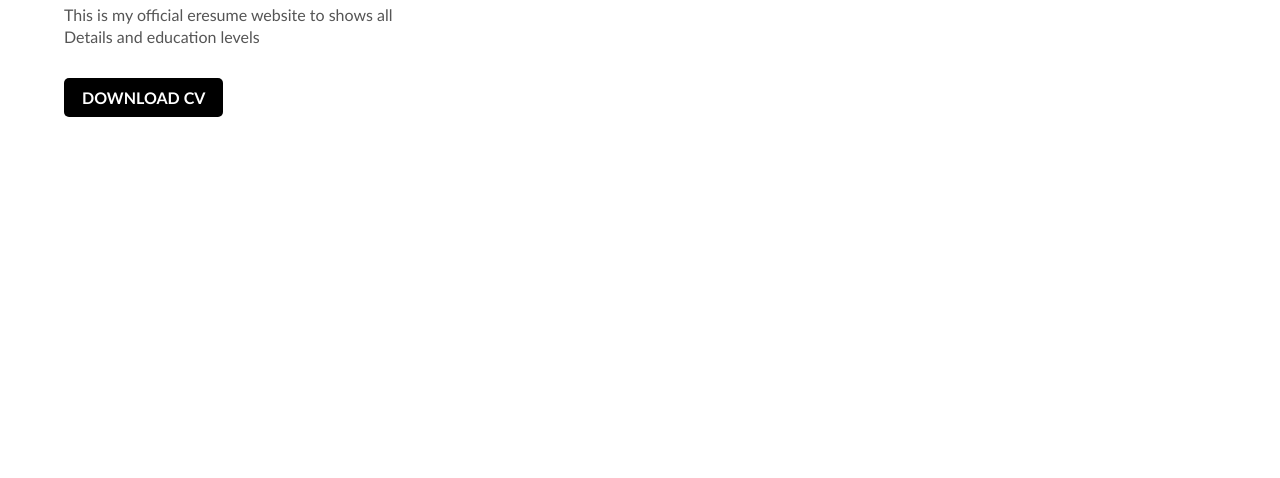
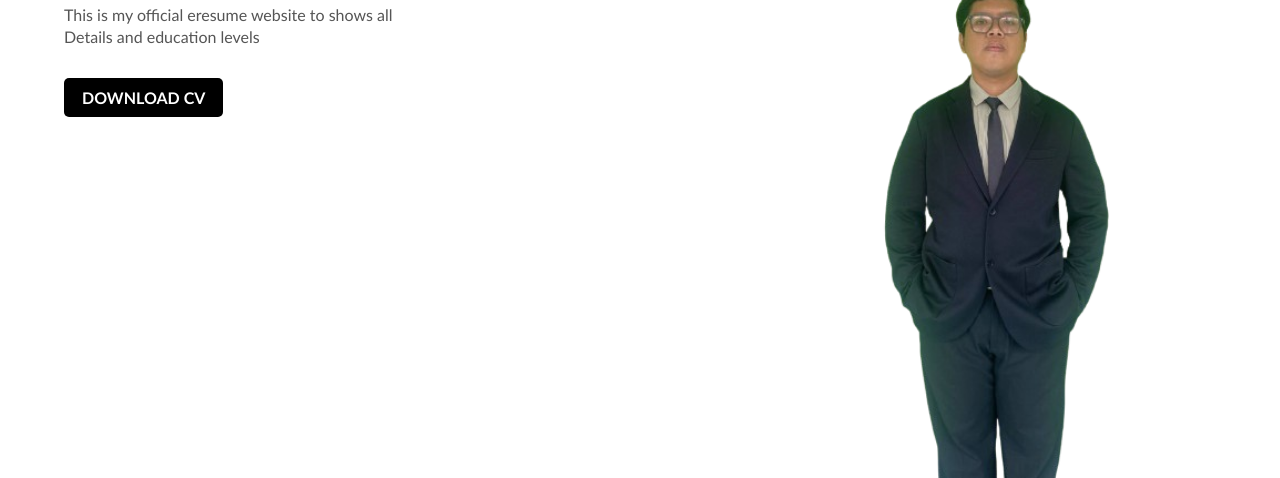
Before and after one commit to raimanfirdaus/Myeresume, a plain HTML site: page index.html in a window 1280 px wide. Shown: the part 322-800 px from the top of the page. Drawn offline with Linux system fonts and the light colour scheme.

Commit message:
Update index.html

```diff
--- a/index.html
+++ b/index.html
@@ -27,7 +27,7 @@
             <a href="resume.pdf" download=>DOWNLOAD CV</a>
             </div>
             <div class="pic">
-                <img src="pic/aiman4.png" class="shape">
+                <img src="aiman4.png" class="shape">
             </div>
         </div>
     </body>
```
